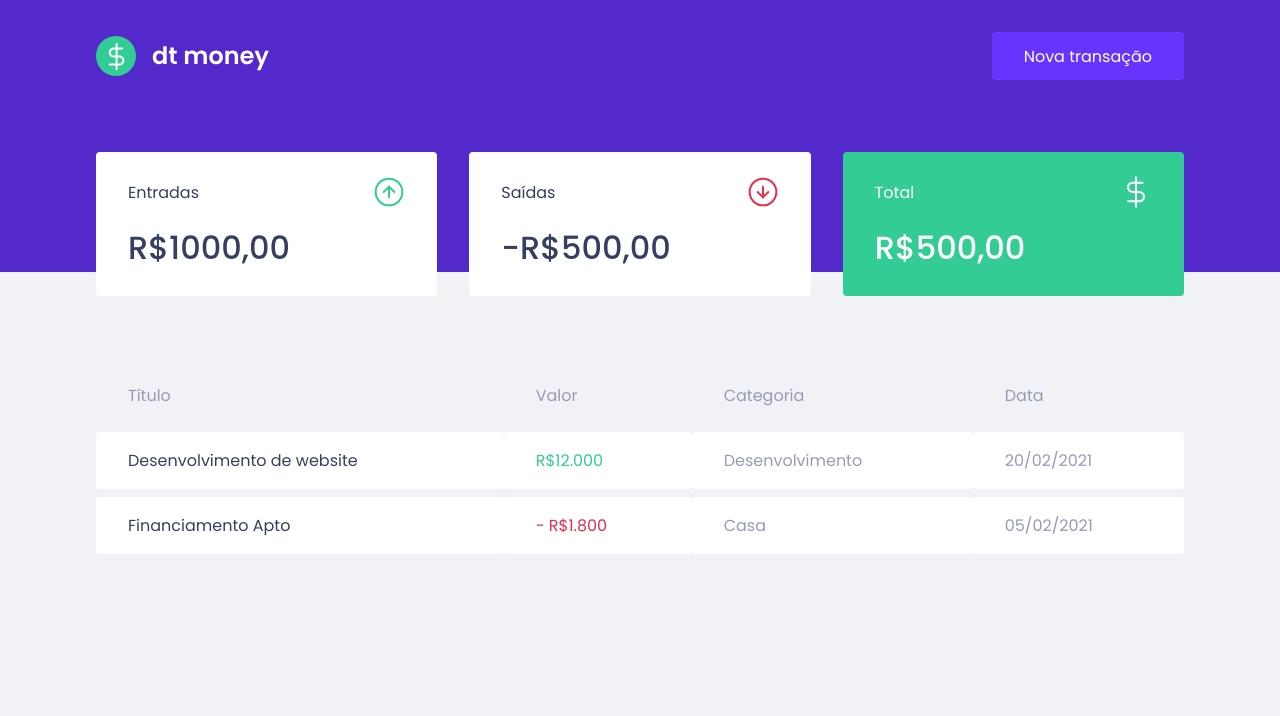
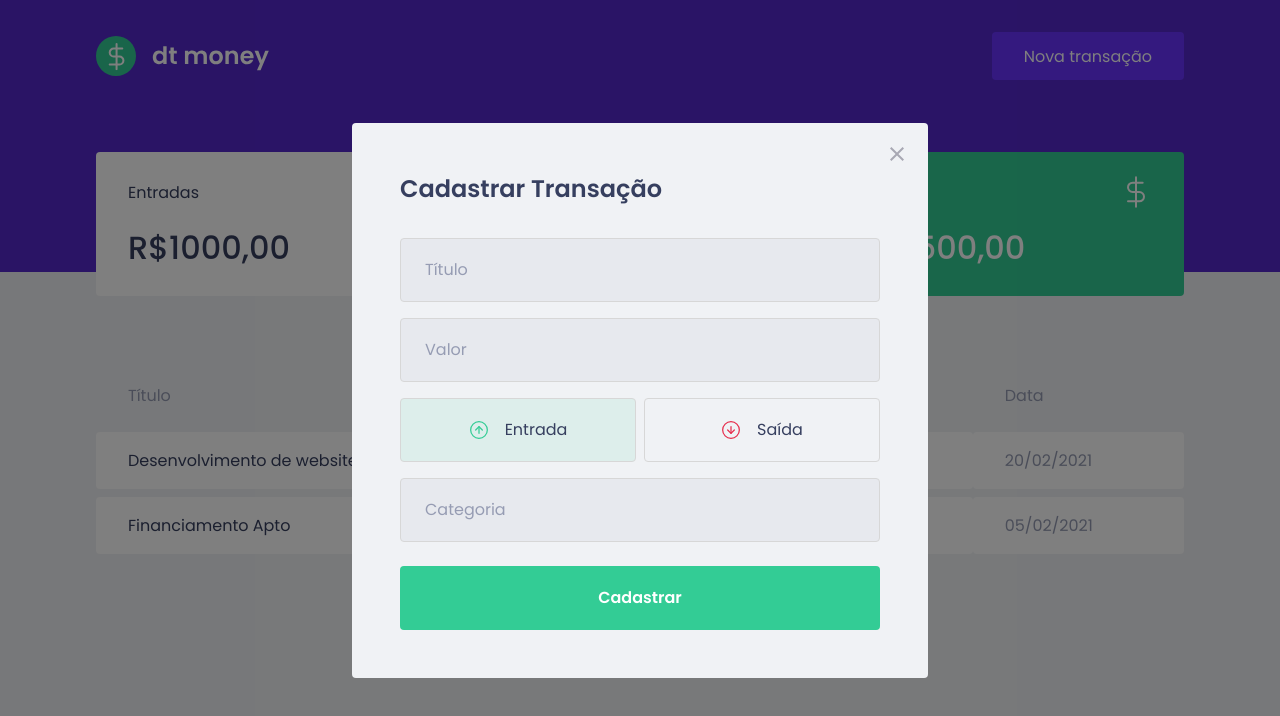
Before and after one commit to JonThomsen/ignite-dtmoney, a React (Create React App) app: page / in a window 1280 px wide. Both pictures are taken after a click on the button "Nova transação". Shown: the top 716 px of the page. Built offline with nearby package versions, Linux system fonts and the light colour scheme; no server answers; what miragejs would draw is missing.

Commit message:
Criação do modal NewTransactionModal, parte visual

```diff
--- a/package.json
+++ b/package.json
@@ -4,8 +4,10 @@
   "private": true,
   "dependencies": {
     "axios": "^0.26.1",
+    "polished": "^4.2.2",
     "react": "^18.0.0",
     "react-dom": "^18.0.0",
+    "react-modal": "^3.14.4",
     "react-scripts": "5.0.1",
     "styled-components": "^5.3.5",
     "web-vitals": "^2.1.0"
@@ -18,6 +20,7 @@
     "@types/node": "^16.7.13",
     "@types/react": "^18.0.0",
     "@types/react-dom": "^18.0.0",
+    "@types/react-modal": "^3.13.1",
     "@types/styled-components": "^5.1.25",
     "miragejs": "^0.1.43",
     "typescript": "^4.4.2"
--- a/src/App.tsx
+++ b/src/App.tsx
@@ -1,12 +1,33 @@
+import { useState } from "react";
+import Modal from "react-modal";
 import { Dashboard } from "./components/Dashboard";
 import { Header } from "./components/Header";
+import { NewTransactionModal } from "./components/NewTransactionModal";
 import { GlobalStyle } from "./styles/global";
 
+Modal.setAppElement('#root');
+
 export function App() {
+  const [isNewTransactionModalOpen, setIsNewTransactionModalOpen] = useState(false);
+
+  function handleOpenNewTransactionModal() {
+    setIsNewTransactionModalOpen(true);
+  }
+
+  function handleCloseNewTransactionModal() {
+    setIsNewTransactionModalOpen(false);
+  }
+
   return (
     <>
-      <Header />
+      <Header onOpenNewTransactionModal={ handleOpenNewTransactionModal }/>
       <Dashboard />
+
+      <NewTransactionModal
+        isOpen={isNewTransactionModalOpen}
+        onRequestClose={handleCloseNewTransactionModal}
+      />
+
       <GlobalStyle />
     </>
   );
--- a/src/components/Header/index.tsx
+++ b/src/components/Header/index.tsx
@@ -1,12 +1,20 @@
 import logoImg from '../../assets/logo.svg'
 import { Container, Content } from './styles'
 
-export function Header() {
+interface HeaderProps{
+  onOpenNewTransactionModal: () => void;
+}
+
+export function Header({onOpenNewTransactionModal}: HeaderProps) {
+
   return (
     <Container>
       <Content>
         <img src={logoImg} alt="t money" />
-        <button type="button">
+        <button
+          type="button"
+          onClick={onOpenNewTransactionModal}
+        >
           Nova transação
         </button>
       </Content>
--- /dev/null
+++ b/src/components/NewTransactionModal/index.tsx
@@ -0,0 +1,63 @@
+import { useState } from "react";
+import Modal from "react-modal";
+import closeImg from "../../assets/close.svg";
+import incomeImg from "../../assets/income.svg";
+import outcomeImg from "../../assets/outcome.svg";
+import { Container, RadioBox, TransactionTypeContainer } from "./styles";
+
+interface NewTransactionModalProps {
+  isOpen: boolean;
+  onRequestClose: () => void;
+}
+
+export function NewTransactionModal({ isOpen, onRequestClose }: NewTransactionModalProps) {
+  const [type, setType] = useState('deposit');
+
+  return(
+    <Modal
+      isOpen={isOpen}
+      onRequestClose={onRequestClose}
+      overlayClassName="react-modal-overlay"
+      className="react-modal-content"
+    >
+      <button
+        type="button"
+        onClick={onRequestClose}
+        className="react-modal-close"
+      >
+        <img src={closeImg} alt="Fechar modal"/>
+      </button>
+      <Container>
+        <h2>Cadastrar Transação</h2>
+
+        <input placeholder="Título" />
+        <input type="number" placeholder="Valor" />
+
+        <TransactionTypeContainer>
+          <RadioBox
+            type="button"
+            onClick={() => {setType('deposit')}}
+            isActive={type === 'deposit'}
+            activeColor="green"
+          >
+            <img src={incomeImg} alt="Entrada" />
+            <span>Entrada</span>
+          </RadioBox>
+
+          <RadioBox
+            type="button"
+            onClick={() => {setType('withdraw')}}
+            isActive={type === 'withdraw'}
+            activeColor="red"
+          >
+            <img src={outcomeImg} alt="Saída" />
+            <span>Saída</span>
+          </RadioBox>
+        </TransactionTypeContainer>
+
+        <input placeholder="Categoria" />
+        <button type="submit">Cadastrar</button>
+      </Container>
+    </Modal>
+  )
+}
--- /dev/null
+++ b/src/components/NewTransactionModal/styles.ts
@@ -0,0 +1,101 @@
+import { darken, transparentize } from 'polished';
+import styled from 'styled-components';
+
+export const Container = styled.form`
+  h2 {
+    color: var(--text-title);
+    font-size: 1.5rem;
+    margin-bottom: 2rem;
+  }
+
+  input {
+    width: 100%;
+    padding: 0 1.5rem;
+    height: 4rem;
+    border-radius: 0.25rem;
+
+    border: 1px solid #d7d7d7;
+    background: #e7e9ee;
+
+    font-weight: 400;
+    font-size: 1rem;
+
+    &::placeholder {
+      color: var(--text-body);
+    }
+
+    & + input {
+      margin-top: 1rem;
+    }
+  }
+
+  button[type="submit"] {
+    width: 100%;
+    padding: 0 1.5rem;
+    height: 4rem;
+    background: var(--green);
+    color: #fff;
+    border-radius: 0.25rem;
+    border: 0;
+    font-size: 1rem;
+    margin-top: 1.5rem;
+    font-weight: 600;
+
+    transition: filter 0.2s;
+
+    &:hover {
+      filter: brightness(0.9);
+    }
+  }
+
+`;
+
+export const TransactionTypeContainer = styled.div`
+  margin: 1rem 0;
+  display: grid;
+  grid-template-columns: 1fr 1fr;
+  gap: 0.5rem;
+`;
+
+interface RadioBoxProps {
+  isActive: boolean;
+  activeColor: 'green' | 'red';
+}
+
+const colors = {
+  green: '#33CC95',
+  red: '#E52E4D'
+}
+
+export const RadioBox = styled.button<RadioBoxProps>`
+   height: 4rem;
+    border: 1px solid #d7d7d7;
+    border-radius: 0.25rem;
+
+    background: ${(props) => props.isActive
+      ? transparentize(0.9, colors[props.activeColor])
+      : 'transparent'
+    };
+
+    display: flex;
+    align-items: center;
+    justify-content: center;
+
+    transition: border-color 0.2s;
+
+    &:hover {
+      border-color: ${darken(0.1, '#d7d7d7')};
+    }
+
+    img {
+      width: 20px;
+      height: 20px;
+    }
+
+    span {
+      display: inline-block;
+      margin-left: 1rem;
+      font-size: 1rem;
+      color: var(--text-title);
+    }
+`;
--- a/src/styles/global.ts
+++ b/src/styles/global.ts
@@ -55,4 +55,42 @@
     opacity: 0.6;
     cursor: not-allowed;
   }
+
+  .react-modal-overlay{
+    background: rgba(0, 0, 0, 0.5);
+
+    position: fixed;
+    top: 0;
+    bottom: 0;
+    right: 0;
+    left: 0;
+
+    display: flex;
+    align-items: center;
+    justify-content: center;
+  }
+
+  .react-modal-content{
+    width: 100%;
+    max-width: 576px;
+    background: var(--background);
+    padding: 3rem;
+    position: relative;
+    border-radius: 0.25rem;
+  }
+
+  .react-modal-close{
+    position: absolute;
+    right: 1.5rem;
+    top: 1.5rem;
+    border: 0;
+    background: transparent;
+
+    transition: filter 0.2s;
+
+    &:hover {
+      filter: brightness(0.8);
+    }
+  }
+
 `
```
Also changed, not shown: 1 other file (tests, documents, lock files or other folders).
